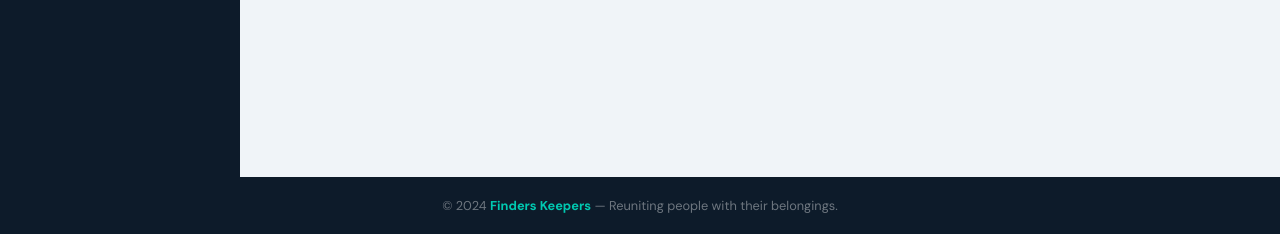
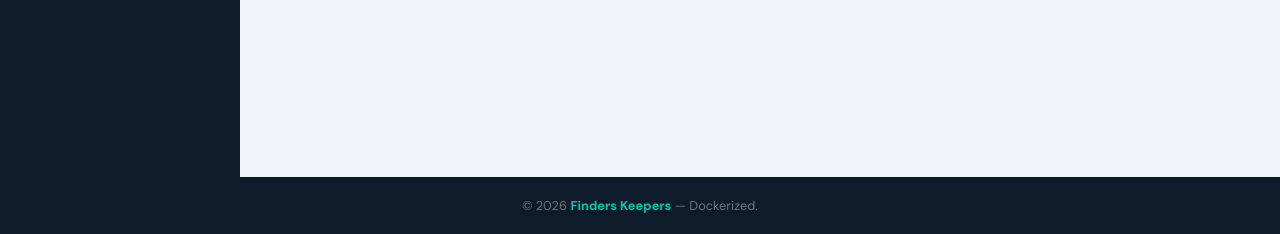
Before and after one commit to Arrvsssogood/lost-and-found-improved-docker, a Flask app: page /admin in a window 1280 px wide. Shown: the part 623-857 px from the top of the page. Run offline with Flask 3, Linux system fonts and the light colour scheme; the visitor is signed in with stand-in values (Sample User, id 1); data that the repository does not hold is empty; some libraries are stand-ins or nearby versions.

Commit message:
Update base template UI

```diff
--- a/app/templates/base.html
+++ b/app/templates/base.html
@@ -58,7 +58,7 @@
 
     <!-- FOOTER -->
     <footer class="site-footer">
-        <p>© 2024 <strong>Finders Keepers</strong> — Reuniting people with their belongings.</p>
+        <p>© 2026 <strong>Finders Keepers</strong> — Dockerized.</p>
     </footer>
 
     <script src="{{ url_for('static', filename='js/main.js') }}"></script>
```
